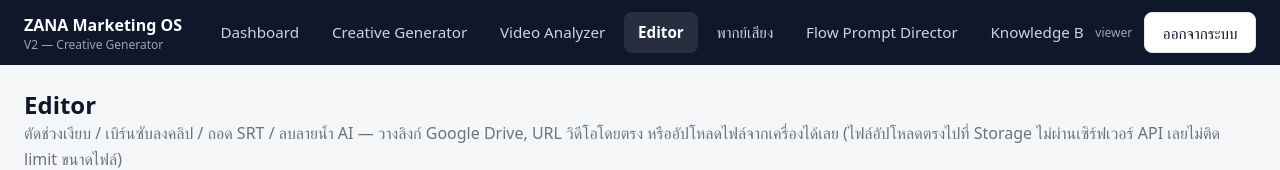
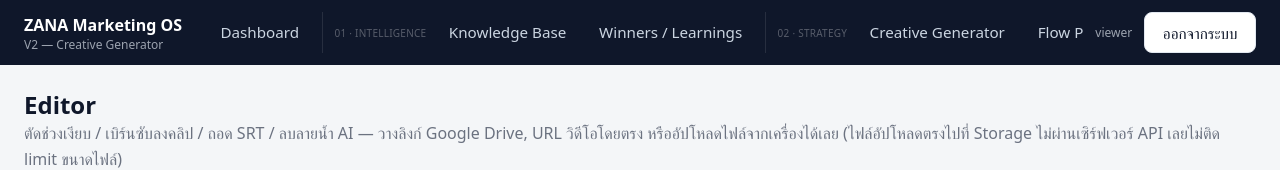
Before and after one commit to boomkyra2022-byte/Zana-marketing-Os, a Next.js app: page /editor in a window 1280 px wide. Shown: the top 170 px of the page. Built offline with nearby package versions, Linux system fonts and the light colour scheme; no server answers; the database is empty.

Commit message:
Group top nav into Intelligence/Strategy/Distribution/Analytics clusters; retry FB reel (blocked by login wall)

```diff
--- a/components/nav-items.ts
+++ b/components/nav-items.ts
@@ -3,22 +3,62 @@
   label: string;
 }
 
-export const NAV_ITEMS: NavItem[] = [
-  { href: '/dashboard', label: 'Dashboard' },
-  { href: '/creative-generator', label: 'Creative Generator' },
-  { href: '/video-analyzer', label: 'Video Analyzer' },
-  { href: '/editor', label: 'Editor' },
-  { href: '/voiceover', label: 'พากย์เสียง' },
-  // Banner/Ads Image Generator lives as a tab inside Creative Generator
-  // now (explicit user request — "เพิ่มลงในหน้านี้... ทำเป็นอีก 1 หัวข้อ"),
-  // not its own top-level nav item, to avoid two confusing paths to the
-  // same tool. The route app/(dashboard)/banner-generator/page.tsx still
-  // works if linked directly, just isn't in the main nav bar.
-  { href: '/flow-prompt', label: 'Flow Prompt Director' },
-  { href: '/knowledge', label: 'Knowledge Base' },
-  { href: '/products', label: 'Products' },
-  { href: '/personas', label: 'Personas' },
-  { href: '/winners', label: 'Winners / Learnings' },
-  { href: '/ads', label: 'Ads Automation' },
-  { href: '/settings', label: 'Settings' }
+export interface NavGroup {
+  label: string;
+  items: NavItem[];
+}
+
+// Standalone items — outside the 4 quadrant groups, always first/last in the nav.
+export const NAV_HOME: NavItem = { href: '/dashboard', label: 'Dashboard' };
+export const NAV_SETTINGS: NavItem = { href: '/settings', label: 'Settings' };
+
+// Grouped to match the Dashboard's 4-quadrant "AI Marketing Department" layout
+// (app/(dashboard)/dashboard/page.tsx) — explicit user follow-up after seeing
+// the redesigned Dashboard: "จัดแค่หน้า Dashboard หรอ แล้วแท็ปอื่นๆ จัดหน้าตาให้เข้ามา
+// เป็นแท็ปเล็กๆด้วยได้ไหม" — same Intelligence/Strategy/Distribution/Analytics
+// categories, applied to the top nav so it reads as organized small clusters
+// instead of one long flat scrollable list of 11 links.
+//
+// Grouping logic (same reasoning as the Dashboard quadrants):
+// - Intelligence = context/insight sources (Knowledge Base, Winners/Learnings)
+// - Strategy = planning + reference data that feeds a creative plan
+//   (Creative Generator, Flow Prompt Director, Products, Personas)
+// - Distribution = tools that produce a publishable asset (Editor, Voiceover)
+// - Analytics = tools that measure what already ran (Video Analyzer, Ads Automation)
+export const NAV_GROUPS: NavGroup[] = [
+  {
+    label: '01 · Intelligence',
+    items: [
+      { href: '/knowledge', label: 'Knowledge Base' },
+      { href: '/winners', label: 'Winners / Learnings' }
+    ]
+  },
+  {
+    label: '02 · Strategy',
+    items: [
+      { href: '/creative-generator', label: 'Creative Generator' },
+      { href: '/flow-prompt', label: 'Flow Prompt Director' },
+      { href: '/products', label: 'Products' },
+      { href: '/personas', label: 'Personas' }
+    ]
+  },
+  {
+    label: '03 · Distribution',
+    items: [
+      { href: '/editor', label: 'Editor' },
+      { href: '/voiceover', label: 'พากย์เสียง' }
+    ]
+  },
+  {
+    label: '04 · Analytics',
+    items: [
+      { href: '/video-analyzer', label: 'Video Analyzer' },
+      { href: '/ads', label: 'Ads Automation' }
+    ]
+  }
 ];
+
+// Flat list kept for anything that still wants every link in order — no
+// current call site needs it (only top-nav.tsx imports from this file), but
+// cheap to keep for back-compat.
+export const NAV_ITEMS: NavItem[] = [NAV_HOME, ...NAV_GROUPS.flatMap((g) => g.items), NAV_SETTINGS];
--- a/components/top-nav.tsx
+++ b/components/top-nav.tsx
@@ -2,21 +2,37 @@
 
 import Link from 'next/link';
 import { usePathname } from 'next/navigation';
-import { NAV_ITEMS } from './nav-items';
+import { NAV_HOME, NAV_SETTINGS, NAV_GROUPS } from './nav-items';
 
+// Grouped into small labeled clusters matching the Dashboard's 4-quadrant
+// layout — explicit follow-up request after the Dashboard redesign: "จัดแค่
+// หน้า Dashboard หรอ แล้วแท็ปอื่นๆ จัดหน้าตาให้เข้ามาเป็นแท็ปเล็กๆด้วยได้ไหม".
+// Same active-link logic as before, just rendered in groups with a small
+// muted uppercase label ahead of each cluster instead of one flat list.
 export function TopNav() {
   const pathname = usePathname();
 
+  function navLink(item: { href: string; label: string }) {
+    const active = pathname.startsWith(item.href);
+    return (
+      <Link key={item.href} href={item.href} className={`top-nav-link whitespace-nowrap ${active ? 'active' : ''}`}>
+        {item.label}
+      </Link>
+    );
+  }
+
   return (
     <nav className="flex items-center gap-1 overflow-x-auto">
-      {NAV_ITEMS.map((item) => {
-        const active = pathname.startsWith(item.href);
-        return (
-          <Link key={item.href} href={item.href} className={`top-nav-link whitespace-nowrap ${active ? 'active' : ''}`}>
-            {item.label}
-          </Link>
-        );
-      })}
+      {navLink(NAV_HOME)}
+
+      {NAV_GROUPS.map((group) => (
+        <div key={group.label} className="flex items-center gap-1 pl-2 ml-1 border-l border-white/10">
+          <span className="text-[10px] uppercase tracking-wide text-white/30 whitespace-nowrap px-1">{group.label}</span>
+          {group.items.map((item) => navLink(item))}
+        </div>
+      ))}
+
+      <div className="flex items-center pl-2 ml-1 border-l border-white/10">{navLink(NAV_SETTINGS)}</div>
     </nav>
   );
 }
```
Also changed, not shown: 1 other file (tests, documents, lock files or other folders).
